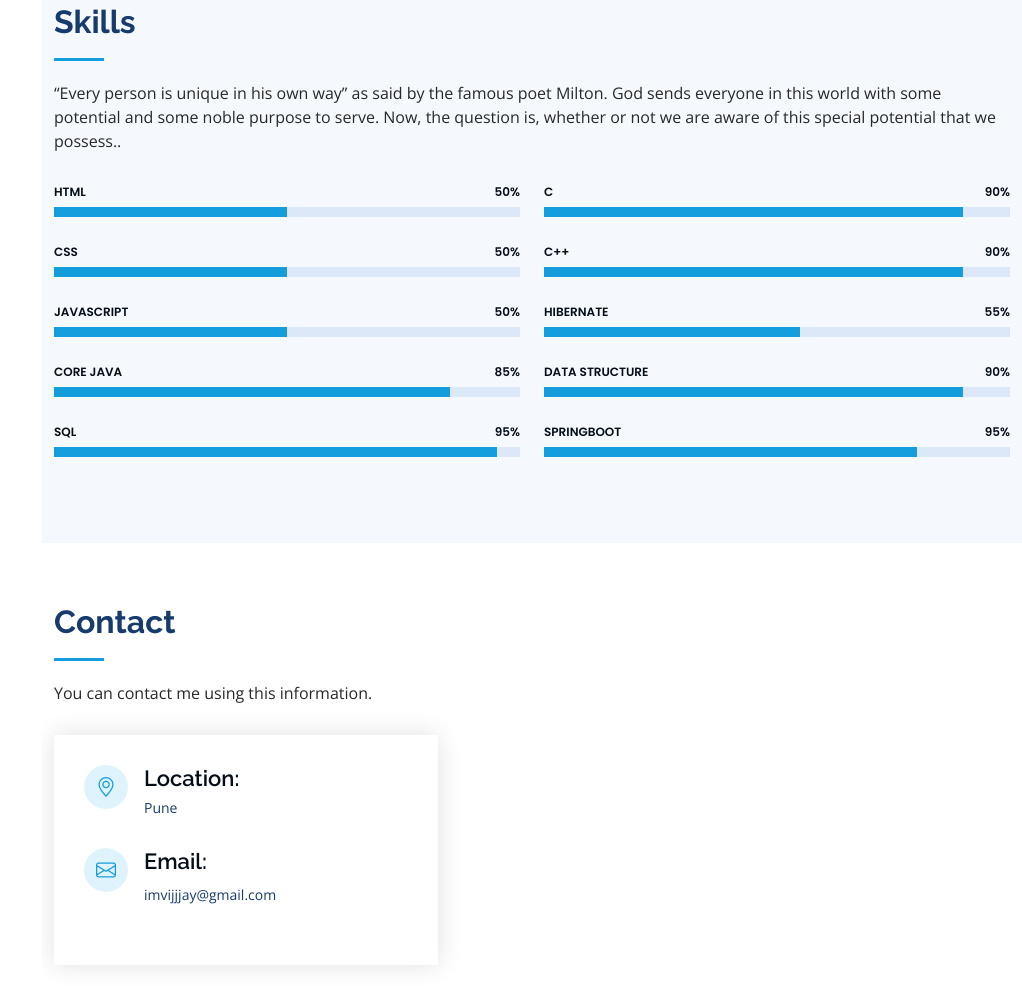
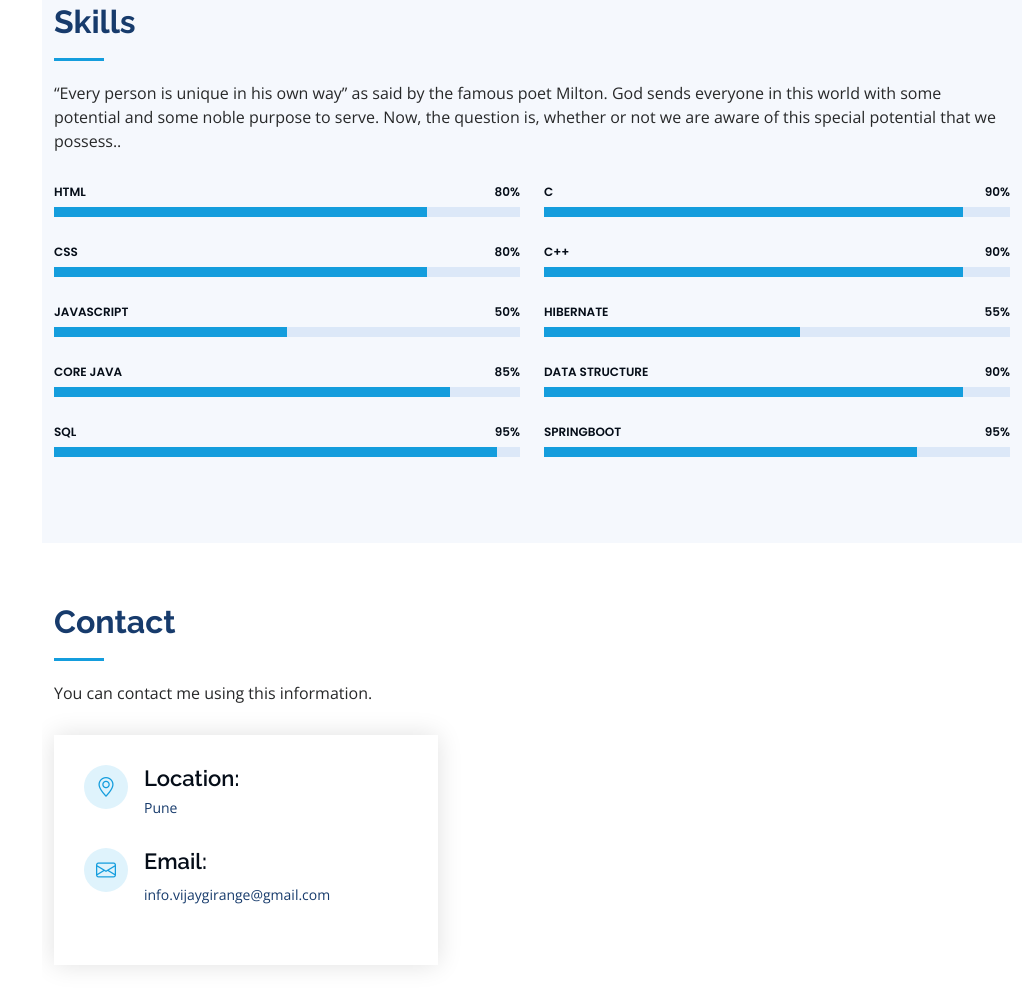
Before and after one commit to ImVjGit/ImVjGit.github.io, a plain HTML site: page index.html in a window 1280 px wide. Shown: the part 1461-2468 px from the top of the page, without its empty margins (258-1280 px from the left). Drawn offline with nearby package versions, Linux system fonts and the light colour scheme.

Commit message:
Update index.html

```diff
--- a/index.html
+++ b/index.html
@@ -141,16 +141,16 @@
           <div class="col-lg-6" data-aos="fade-up">
 
             <div class="progress">
-              <span class="skill">HTML <i class="val">50%</i></span>
+              <span class="skill">HTML <i class="val">80%</i></span>
               <div class="progress-bar-wrap">
-                <div class="progress-bar" role="progressbar" aria-valuenow="50" aria-valuemin="0" aria-valuemax="100"></div>
+                <div class="progress-bar" role="progressbar" aria-valuenow="80" aria-valuemin="0" aria-valuemax="100"></div>
               </div>
             </div>
 
             <div class="progress">
-              <span class="skill">CSS <i class="val">50%</i></span>
+              <span class="skill">CSS <i class="val">80%</i></span>
               <div class="progress-bar-wrap">
-                <div class="progress-bar" role="progressbar" aria-valuenow="50" aria-valuemin="0" aria-valuemax="100"></div>
+                <div class="progress-bar" role="progressbar" aria-valuenow="80" aria-valuemin="0" aria-valuemax="100"></div>
               </div>
             </div>
 
@@ -244,7 +244,7 @@
               <div class="email">
                 <i class="bi bi-envelope"></i>
                 <h4>Email:</h4>
-                <p>imvijjjay@gmail.com</p>
+                <p>info.vijaygirange@gmail.com</p>
               </div>
 
 <!--               <div class="phone">
```
